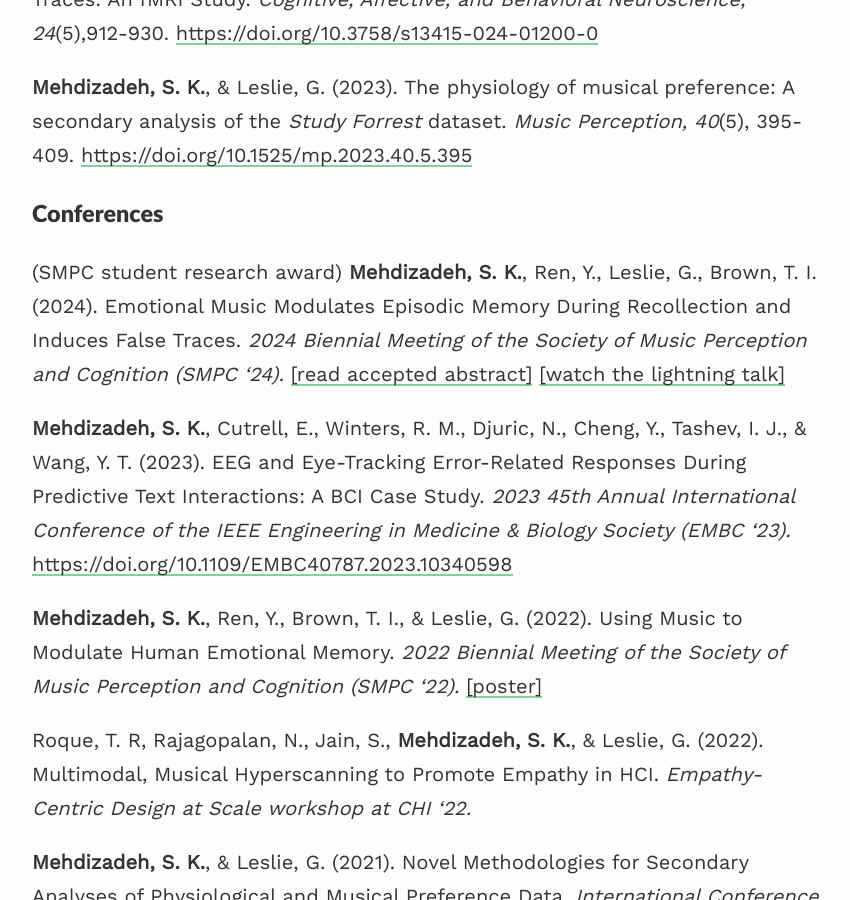
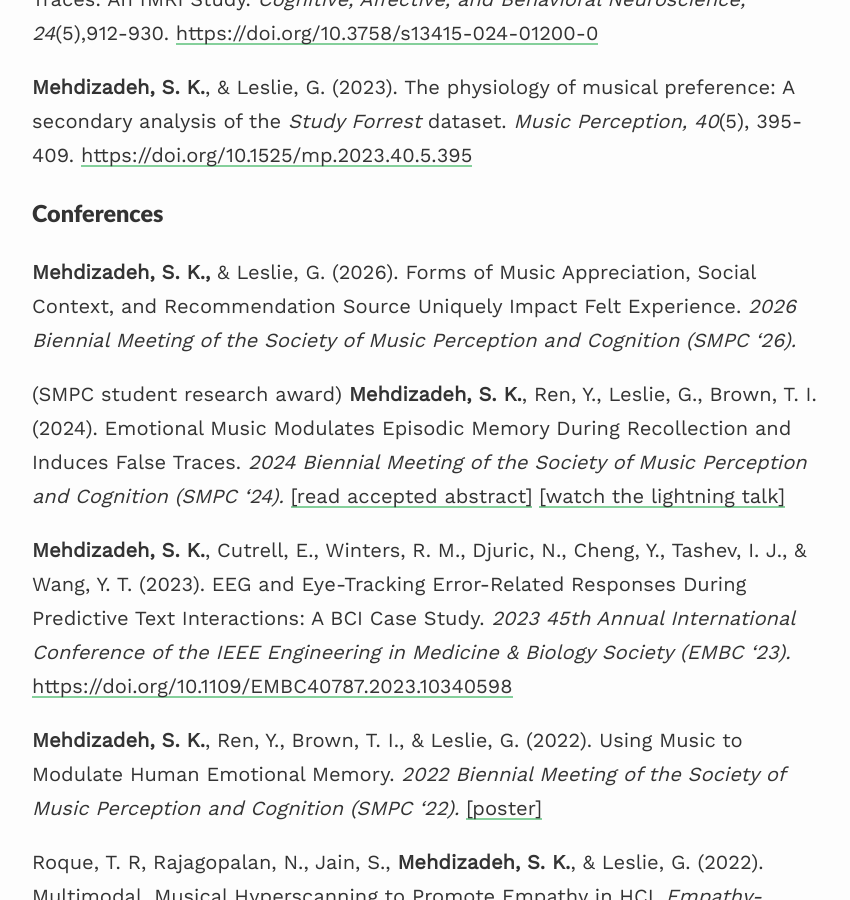
Before and after one commit to smehdizadeh/smehdizadeh.github.io, a Jekyll site: the page built from _pages/research.md, in a window 1280 px wide and 900 px high, scrolled down 700 px. Shown: the whole window, without its empty margins (208-1058 px from the left). Built offline with Jekyll 4.4.1, drawn with Linux system fonts in a browser that asks for light colours; nearby versions of some CDN libraries.

Commit message:
Update research.md

```diff
--- a/_pages/research.md
+++ b/_pages/research.md
@@ -21,6 +21,8 @@ Ren, Y., **Mehdizadeh, S. K.**, Leslie, G., & Brown, T. I. (2024). Affective Mus
 
 ### Conferences ###
 
+**Mehdizadeh, S. K.,** & Leslie, G. (2026). Forms of Music Appreciation, Social Context, and Recommendation Source Uniquely Impact Felt Experience. *2026 Biennial Meeting of the Society of Music Perception and Cognition (SMPC '26).*
+
 (SMPC student research award) **Mehdizadeh, S. K.**, Ren, Y., Leslie, G., Brown, T. I. (2024). Emotional Music Modulates Episodic Memory During Recollection and Induces False Traces. *2024 Biennial Meeting of the Society of Music Perception and Cognition (SMPC '24).* [[read accepted abstract]](/assets/files/SMPC_2024.pdf) [[watch the lightning talk]](https://youtu.be/qJVlJ7tmzHg)
 
 **Mehdizadeh, S. K.**, Cutrell, E., Winters, R. M., Djuric, N., Cheng, Y., Tashev, I. J., & Wang, Y. T. (2023). EEG and Eye-Tracking Error-Related Responses During Predictive Text Interactions: A BCI Case Study. *2023 45th Annual International Conference of the IEEE Engineering in Medicine & Biology Society (EMBC '23).* [https://doi.org/10.1109/EMBC40787.2023.10340598](https://doi.org/10.1109/EMBC40787.2023.10340598)
```
